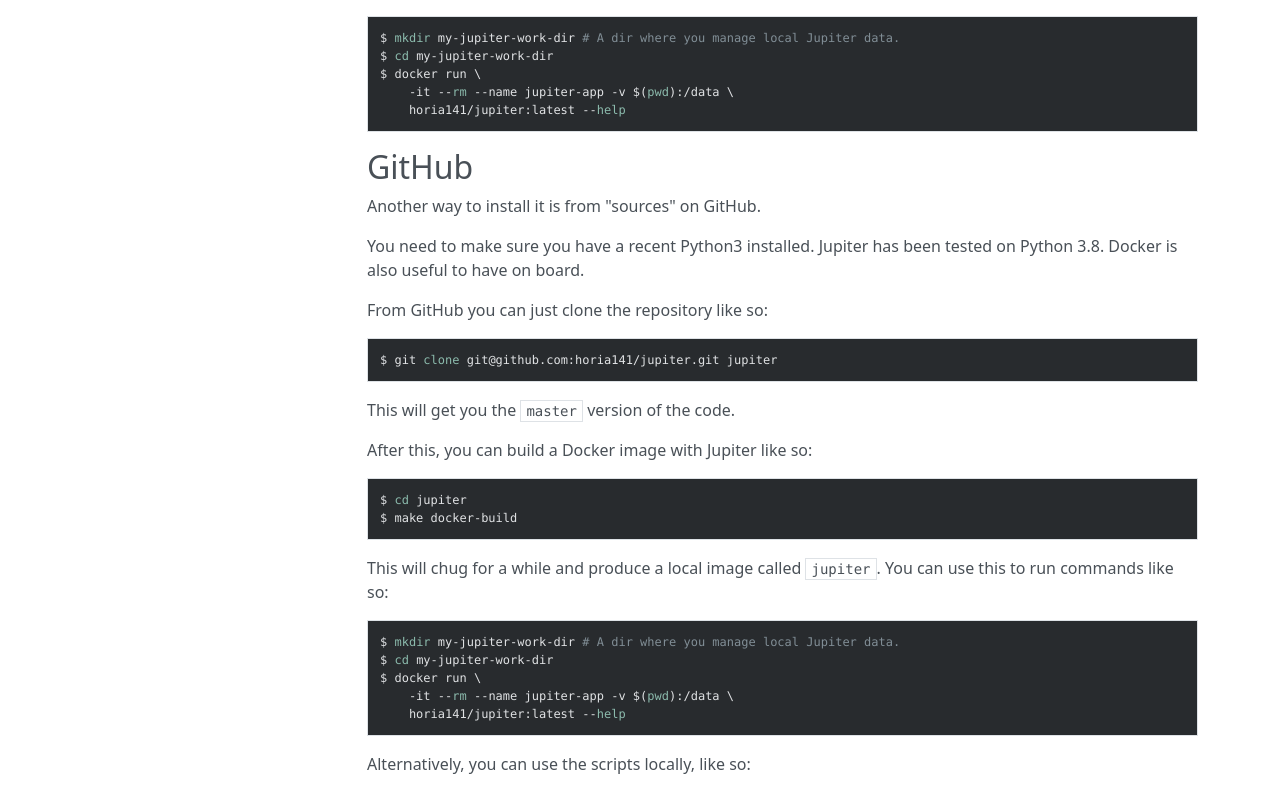
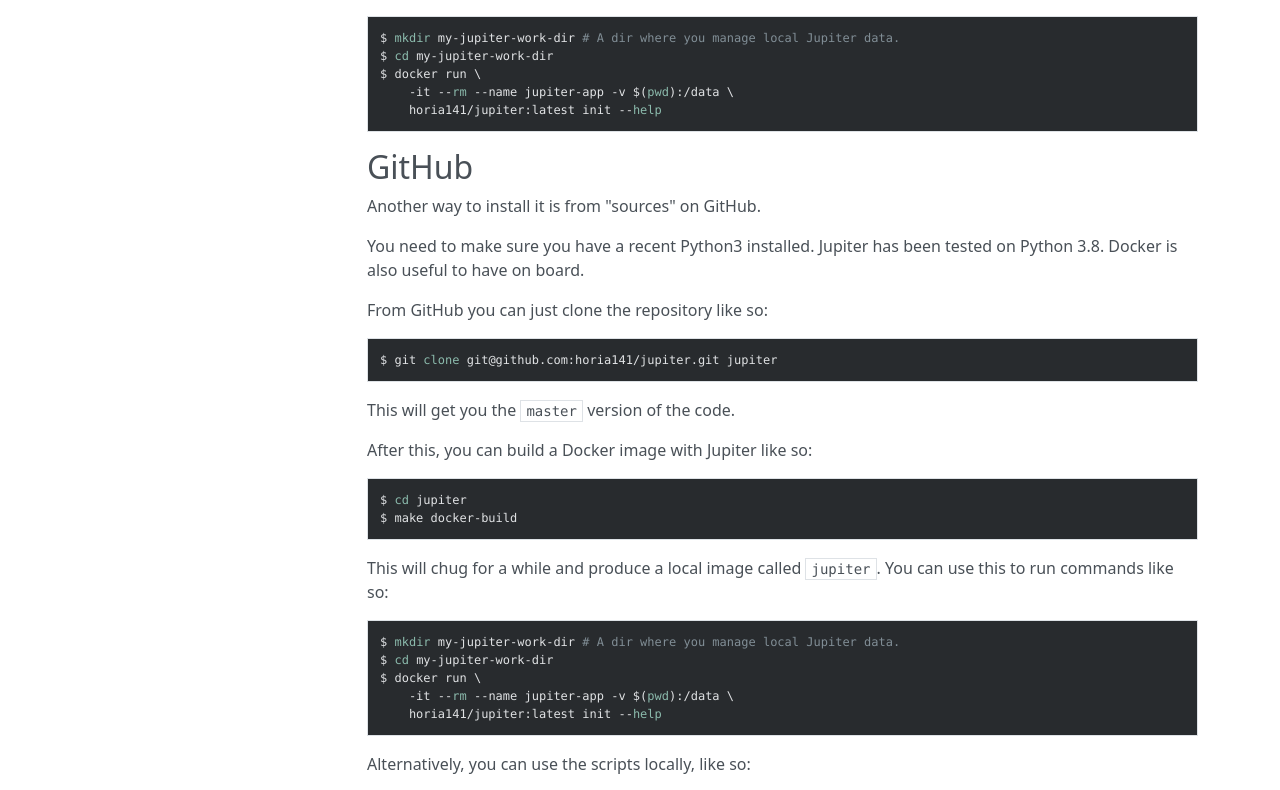
Before and after one commit to horia141/jupiter, an MkDocs documentation site: the page built from docs/install.md, in a window 1280 px wide and 1400 px high. Shown: the part 345-1135 px from the top of the window. Built offline with MkDocs 1.6.1, drawn with Linux system fonts in a browser that asks for light colours; nearby versions of some CDN libraries.

Commit message:
Merged branch bugfix/small-fixes-from-alin into develop

````diff
--- a/docs/install.md
+++ b/docs/install.md
@@ -17,7 +17,7 @@
 $ cd my-jupiter-work-dir
 $ docker run \
     -it --rm --name jupiter-app -v $(pwd):/data \
-    horia141/jupiter:latest --help
+    horia141/jupiter:latest init --help
 ```
 
 ## GitHub
@@ -49,7 +49,7 @@
 $ cd my-jupiter-work-dir
 $ docker run \
     -it --rm --name jupiter-app -v $(pwd):/data \
-    horia141/jupiter:latest --help
+    horia141/jupiter:latest init --help
 ```
 
 Alternatively, you can use the scripts locally, like so:
````
Also changed, not shown: docs/tutorial.md (+1 -1 lines).
